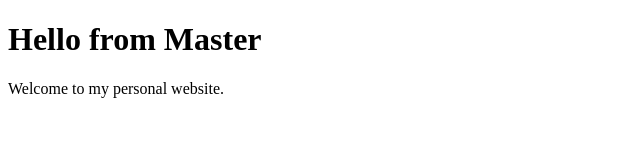
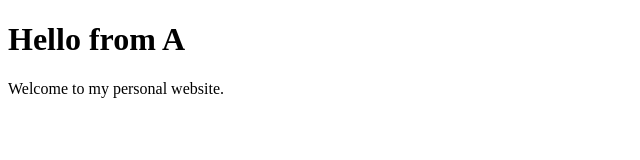
Before and after one commit to Mostafa161286/Tasks, a plain HTML site: page First-Project/index.html in a window 1280 px wide. Shown: the whole page, without its empty margins (0-640 px from the left). Drawn offline with Linux system fonts and the light colour scheme.

Commit message:
Edit from feature A

```diff
--- a/First-Project/index.html
+++ b/First-Project/index.html
@@ -4,7 +4,7 @@
     <title>Home</title>
 </head>
 <body>
-  <h1>Hello from Master </h1>
+  <h1>Hello from A </h1>
 
     <p>Welcome to my personal website.</p>
 
```
